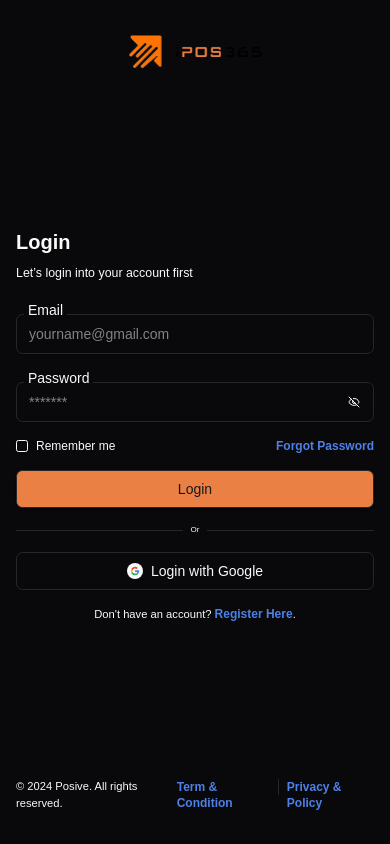
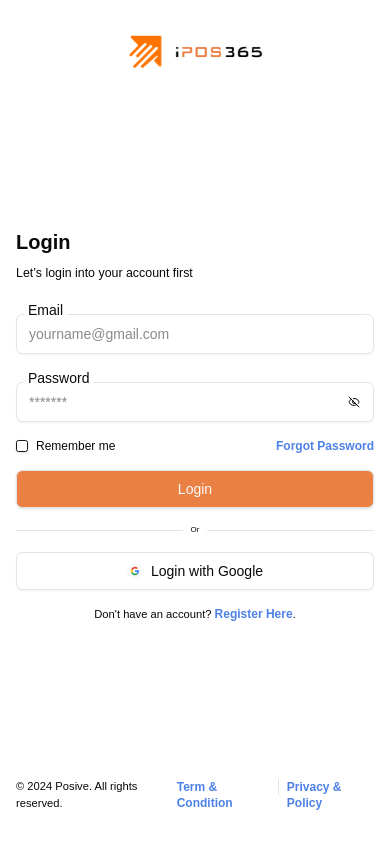
Before and after one commit to ELATTAR-Ayoub/Ipos-365, a Next.js app: page /login in a window 390 px wide. Built offline with nearby package versions, Linux system fonts and the light colour scheme; what next-redux-wrapper would draw is missing.

Commit message:
Disable dark mode and add UI tweeks

```diff
--- a/app/globals.css
+++ b/app/globals.css
@@ -128,6 +128,47 @@ body {
     --radius: 0.4rem;
   }
   .light {
+    --background: 0 0% 100%;
+    --foreground: 240 10% 3.9%;
+    --card: 0 0% 100%;
+    --card-foreground: 240 10% 3.9%;
+    --popover: 0 0% 100%;
+    --popover-foreground: 240 10% 3.9%;
+    --primary: 240 5.9% 10%;
+    --primary-foreground: 0 0% 98%;
+    --secondary: 240 4.8% 95.9%;
+    --secondary-foreground: 240 5.9% 10%;
+    --muted: 240 4.8% 95.9%;
+    --muted-foreground: 240 3.8% 46.1%;
+    --accent: 22 80% 59%;
+    --accent-foreground: 240 5.9% 10%;
+    --destructive: 0 84.2% 60.2%;
+    --destructive-foreground: 0 0% 98%;
+    --successful: 176 82% 39%;
+    --successful-foreground: 0 0% 98%;
+    --warning: 45.9 96.7% 64.5%;
+    --warning-foreground: 0 0% 98%;
+    --border: 240 5.9% 90%;
+    --input: 240 5.9% 90%;
+    --ring: 240 10% 3.9%;
+    --chart-1: 12 76% 61%;
+    --chart-2: 173 58% 39%;
+    --chart-3: 197 37% 24%;
+    --chart-4: 43 74% 66%;
+    --chart-5: 27 87% 67%;
+  }
+}
+
+@layer base {
+  * {
+    @apply border-border;
+  }
+  body {
+    @apply bg-background text-foreground;
+  }
+}
+
+/* .light {
     --background: 240 10% 3.9%;
     --foreground: 0 0% 98%;
     --card: 240 10% 3.9%;
@@ -156,14 +197,4 @@ body {
     --chart-3: 30 80% 55%;
     --chart-4: 280 65% 60%;
     --chart-5: 340 75% 55%;
-  }
-}
-
-@layer base {
-  * {
-    @apply border-border;
-  }
-  body {
-    @apply bg-background text-foreground;
-  }
-}
+  } */
--- a/app/login/forgot_password/[id]/page.tsx
+++ b/app/login/forgot_password/[id]/page.tsx
@@ -16,7 +16,7 @@ export default function Page({ params }: any) {
       <ResetPasswordForm />
 
       {/* Imagery */}
-      <section className={` relative w-full h-full hidden lg:block`}>
+      <section className={` relative w-full h-full hidden lg:block bg-primary`}>
         <img
           className="object-cover h-full w-full"
           alt="background image"
--- a/app/login/forgot_password/page.tsx
+++ b/app/login/forgot_password/page.tsx
@@ -16,7 +16,7 @@ export default function Page() {
       <ForgotPasswordForm />
 
       {/* Imagery */}
-      <section className={` relative w-full h-full hidden lg:block`}>
+      <section className={` relative w-full h-full hidden lg:block bg-primary`}>
         <img
           className="object-cover h-full w-full"
           alt="background image"
--- a/app/login/forgot_password/successful/page.tsx
+++ b/app/login/forgot_password/successful/page.tsx
@@ -78,7 +78,7 @@ export default function Page() {
       </section>
 
       {/* Imagery */}
-      <section className={` relative w-full h-full hidden lg:block`}>
+      <section className={` relative w-full h-full hidden lg:block bg-primary`}>
         <img
           className="object-cover h-full w-full"
           alt="background image"
--- a/app/login/page.tsx
+++ b/app/login/page.tsx
@@ -16,7 +16,7 @@ export default function Page() {
       <LoginForm />
 
       {/* Imagery */}
-      <section className={` relative w-full h-full hidden lg:block`}>
+      <section className={` relative w-full h-full hidden lg:block bg-primary`}>
         <img
           className="object-cover h-full w-full"
           alt="background image"
--- a/app/signup/page.tsx
+++ b/app/signup/page.tsx
@@ -16,7 +16,7 @@ export default function Page() {
       <SignupForm />
 
       {/* Imagery */}
-      <section className={` relative w-full h-full hidden lg:block`}>
+      <section className={` relative w-full h-full hidden lg:block bg-primary`}>
         <img
           className="object-cover h-full w-full"
           alt="background image"
--- a/sections/Hero.tsx
+++ b/sections/Hero.tsx
@@ -1,10 +1,23 @@
 "use client";
+
+import Link from "next/link";
+
+// Styles
+import styles from "@/styles";
 
 const Hero = () => {
   return (
     <section
-      className={` relative flex sm:justify-center justify-end items-center flex-col w-full h-screen overflow-hidden p-4 `}
-    ></section>
+      className={` relative ${styles.flexCenter} w-full h-screen overflow-hidden p-4 `}
+    >
+      <p className={` ${styles.normal} w-full text-center`}>
+        This is the Home page, please try{" "}
+        <Link className={`${styles.normal} underline`} href={"/login"}>
+          Login Here
+        </Link>
+        .
+      </p>
+    </section>
   );
 };
 
```
